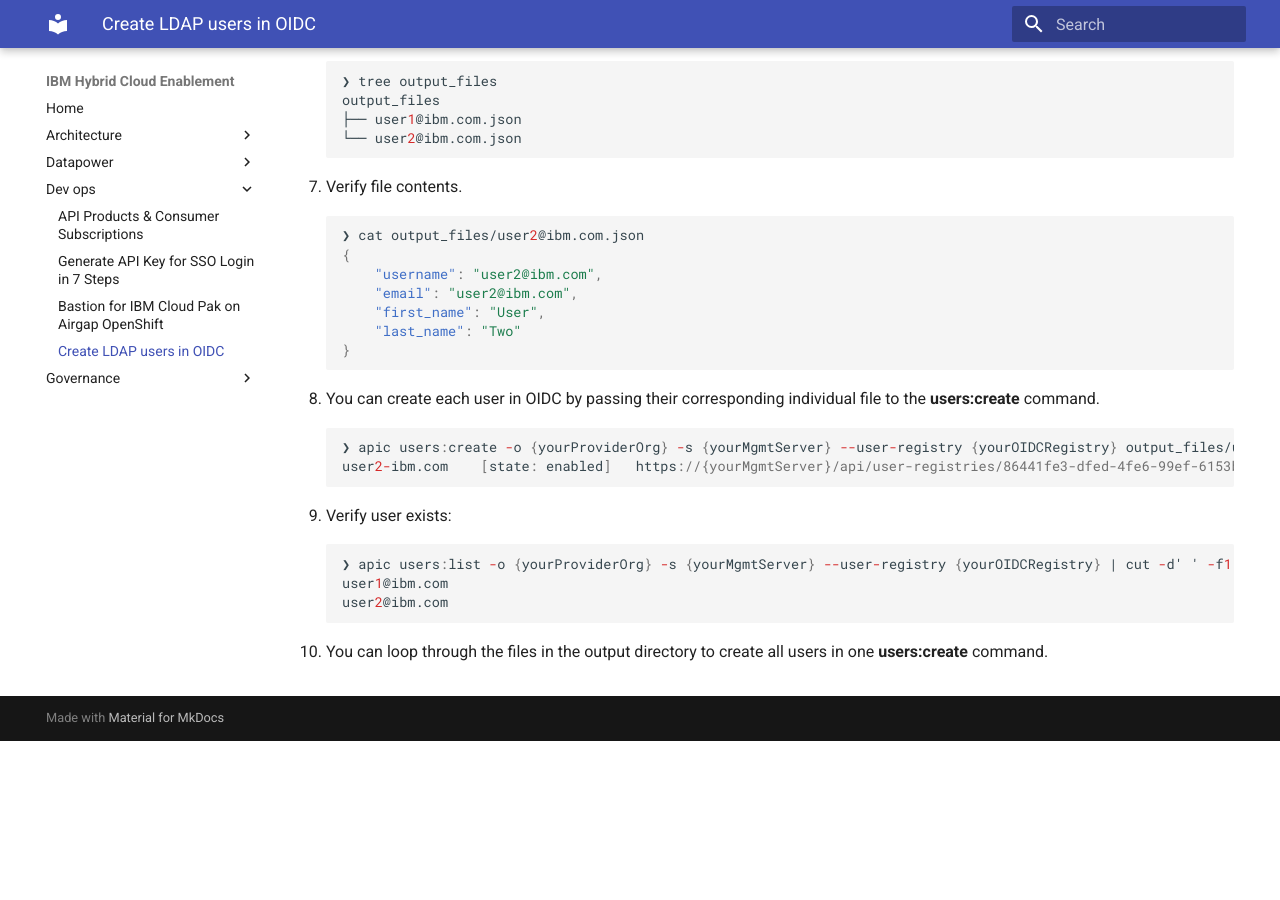
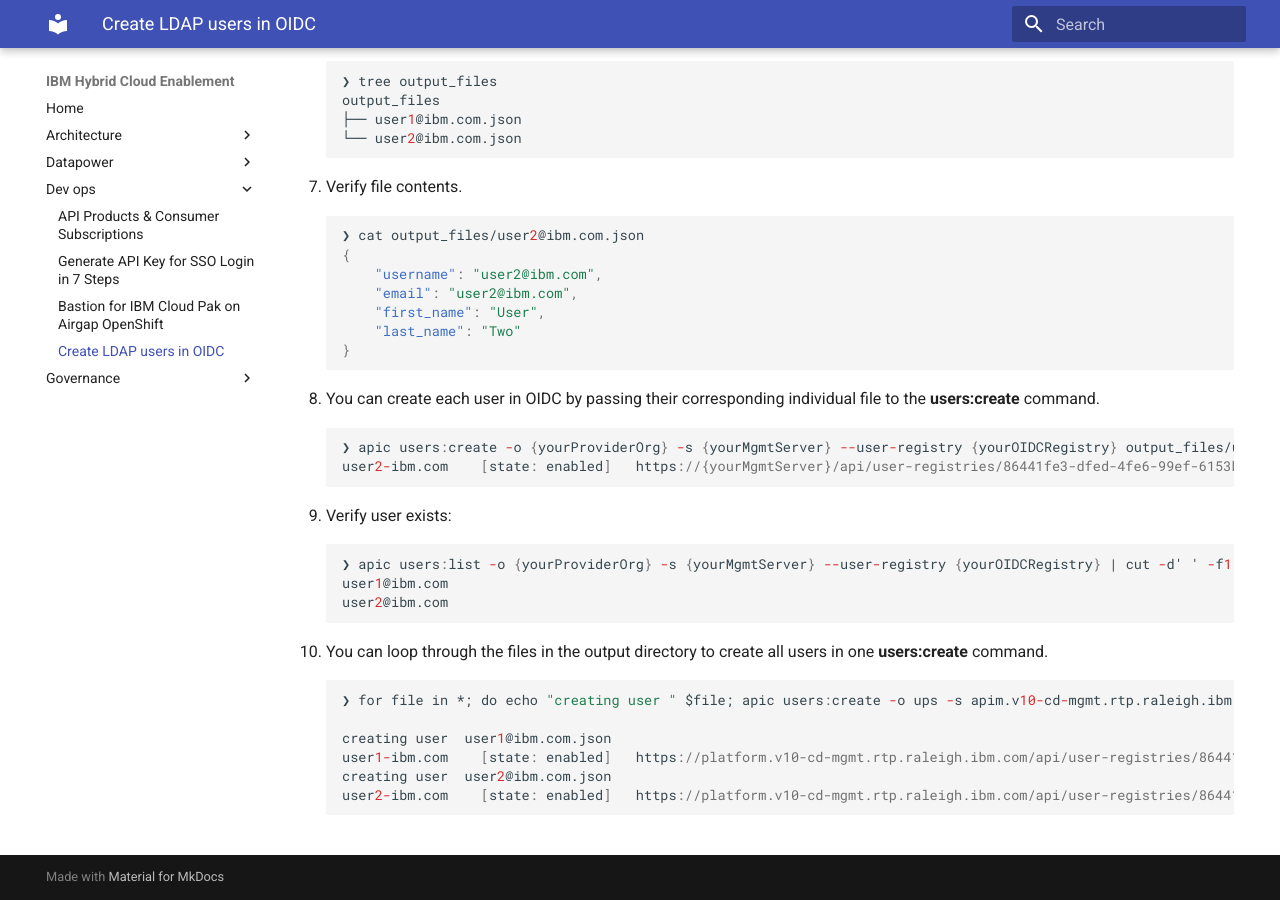
Before and after one commit to ibm-apiconnect/apic-hybrid-cloud-enablement, an MkDocs documentation site: the page built from docs-and-tools/dev-ops/create-oidc-users-from-ldap.md, in a window 1280 px wide and 900 px high, scrolled down 1681 px. Built offline with MkDocs 1.6.1 and Material for MkDocs 9.7.7, drawn with Linux system fonts in a browser that asks for light colours; before the commit the page ends 2422 px from its top, so only the background shows below that; some of the changed text lies outside the part shown.

Commit message:
Add for-loop in step 10
Add for-loop in step 10

````diff
--- a/docs-and-tools/dev-ops/create-oidc-users-from-ldap.md
+++ b/docs-and-tools/dev-ops/create-oidc-users-from-ldap.md
@@ -31,8 +31,8 @@
     }
     ```
 
-3. Remove extra stuff. Delete line 1,2 and the last line; remove the string '_**“results”:**_'
-4. Modified file
+3. Remove extra stuff. Delete line 1, 2 and the last line. Remove the string '_**“results”:**_'
+4. Modified file:
 
     ```json
     [
@@ -115,3 +115,11 @@
     ```
 
 10. You can loop through the files in the output directory to create all users in one **users:create** command.
+    ```json
+    ❯ for file in *; do echo "creating user " $file; apic users:create -o ups -s apim.v10-cd-mgmt.rtp.raleigh.ibm.com --user-registry azure-ad-id-secret $file; done
+
+    creating user  user1@ibm.com.json
+    user1-ibm.com    [state: enabled]   https://platform.v10-cd-mgmt.rtp.raleigh.ibm.com/api/user-registries/86441fe3-dfed-4fe6-99ef-6153b0d14afe/7311fdd9-8cee-4a34-8fdc-398ae61f9426/users/00942444-66cd-463d-9a49-44c3223f426e
+    creating user  user2@ibm.com.json
+    user2-ibm.com    [state: enabled]   https://platform.v10-cd-mgmt.rtp.raleigh.ibm.com/api/user-registries/86441fe3-dfed-4fe6-99ef-6153b0d14afe/7311fdd9-8cee-4a34-8fdc-398ae61f9426/users/a0cb650a-d5b3-4929-8971-77606f9f90e3
+    ```
````
